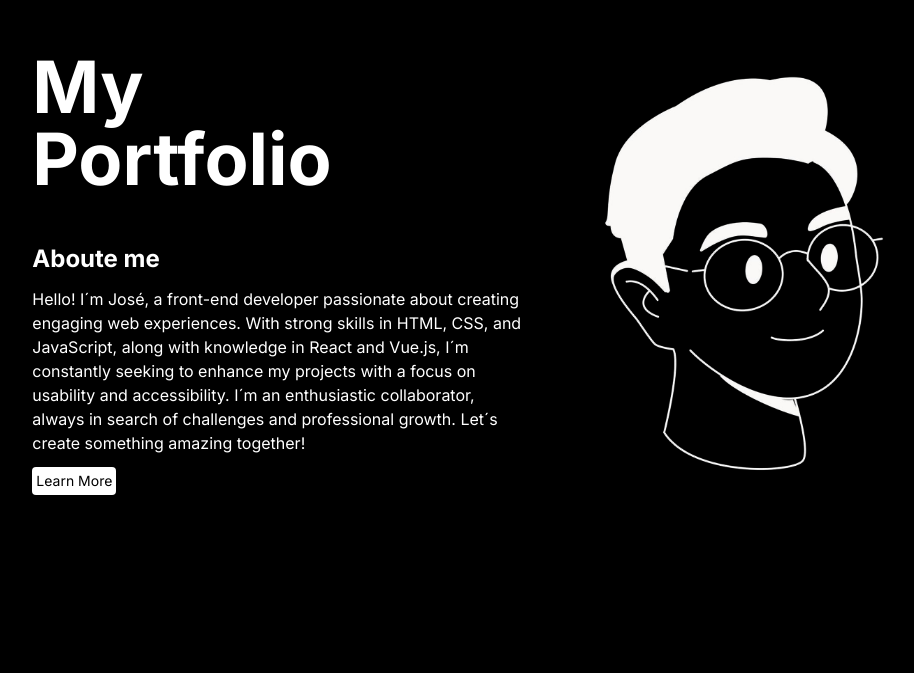
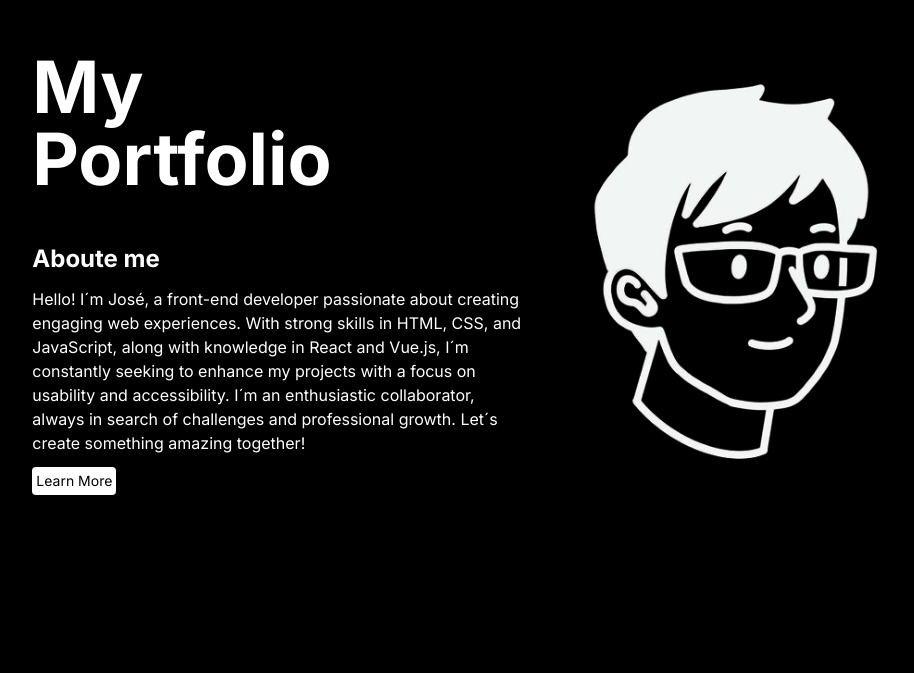
Before and after one commit to JoseAlmiroNeto/portifolio, a Next.js app: page / in a window 1280 px wide. Shown: the part 127-800 px from the top of the page, without its empty margins (181-1095 px from the left). Built offline with nearby package versions, Linux system fonts and the light colour scheme.

Commit message:
img_about

```diff
--- a/src/components/layout/AboutMe.tsx
+++ b/src/components/layout/AboutMe.tsx
@@ -29,7 +29,7 @@ export function AboutMe() {
       <Image
         src={User}
         alt="user"
-        className="w-1/3 max-h-full object-contain"
+        className="w-[35%] max-h-full object-contain"
       />
     </main>
   );
--- a/src/components/layout/Contact.tsx
+++ b/src/components/layout/Contact.tsx
@@ -1,6 +1,6 @@
 "use client";
 
-import React, { useEffect, useState } from "react";
+import React, { useEffect } from "react";
 import AOS from "aos";
 import "aos/dist/aos.css";
 import { Button } from "../ui/Button";
```
Also changed, not shown: src/assets/userW.png.
